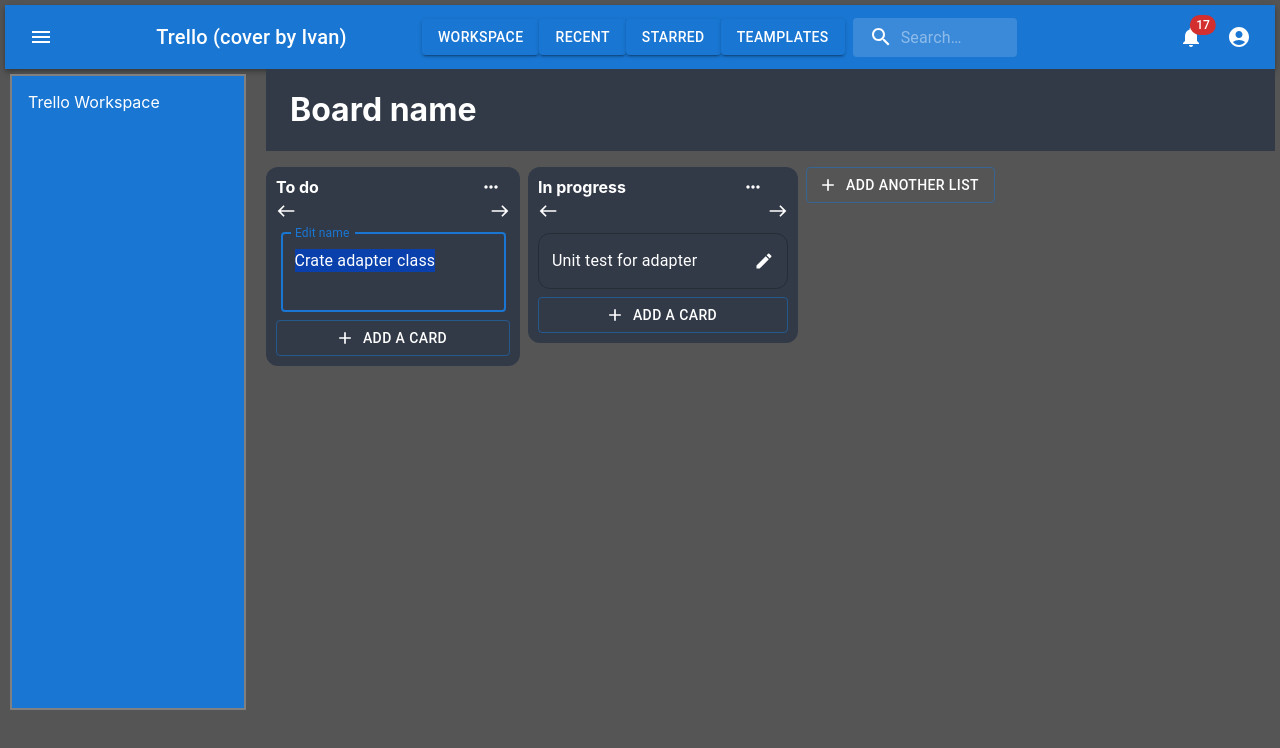
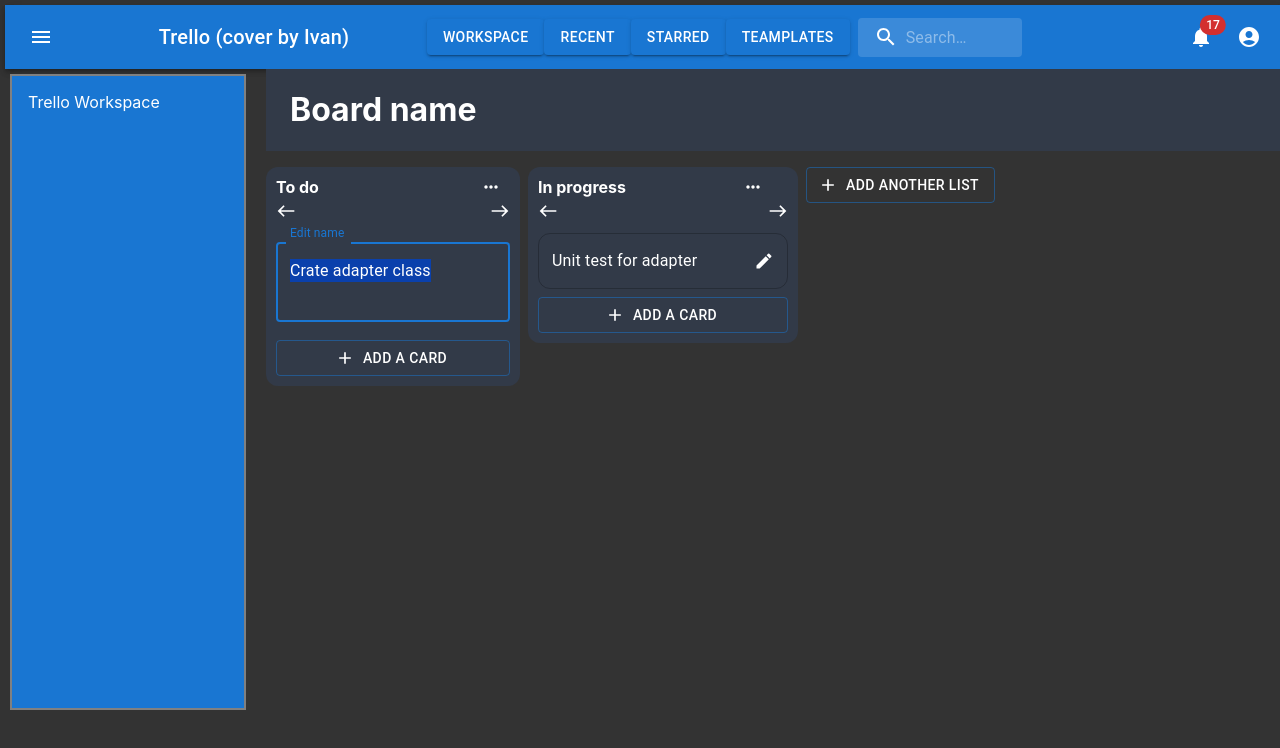
Before and after one commit to todivan/trello, a React (Create React App) app: page / in a window 1280 px wide. Both pictures are taken after a click on the icon 502 px from the left and 260 px from the top of the page. Shown: the top 748 px of the page. Built offline with nearby package versions, Linux system fonts and the light colour scheme.

Commit message:
Trello: focus on edt name after adding new task

```diff
--- a/src/App.tsx
+++ b/src/App.tsx
@@ -7,7 +7,8 @@
 import MainContent from './components/Content/MainContent';
 
 const rootStyles = {
-  backgroundColor: '#555555',
+  backgroundColor: '#333333',
+  width: '100vw',
   minHeight: '100vh',
   padding: '5px',
 };
--- a/src/components/Task/Task.tsx
+++ b/src/components/Task/Task.tsx
@@ -7,11 +7,12 @@
     key: React.Key;
     task: TTask;
     updateTask: (updatedItem: TTask) => void;
+    isFocusOnNew: boolean;
   };
 
-const Task: React.FC<TTaskProps> = ({ task, updateTask }) => {
+const Task: React.FC<TTaskProps> = ({ task, updateTask, isFocusOnNew }) => {
 
-    const [isEdit, setIsEdit] = useState(false);
+    const [isEdit, setIsEdit] = useState(isFocusOnNew);
 
     const switchToEdit = () => {
         setIsEdit(true);
@@ -33,7 +34,7 @@
     }
 
     return(
-        <Box>
+        <>
             {isEdit ?
             <TextField
                 id="outlined-multiline-static"
@@ -44,7 +45,7 @@
                 defaultValue={task.name}
                 onKeyDown={keyPress}
                 autoFocus={isEdit}
-                sx={{  color:'white' }}
+                sx={{  color:'white', padding:'10px 0px 10px 0px' }}
                 onFocus={event => {
                     event.target.select();
                 }}
@@ -61,14 +62,14 @@
                 defaultValue={task.name}
                 endAdornment={<ModeIcon fontSize="small" onClick={switchToEdit} cursor='pointer'></ModeIcon>}
                 aria-describedby="outlined-weight-helper-text"
-                sx={{ border: '0px solid white', borderRadius:3, width:250, cursor: 'pointer', color:'white' }}
+                sx={{ border: '0px solid white', borderRadius:3, width:250, cursor: 'pointer', color:'white'}}
                 onDoubleClick={openTaskDetails}
                 inputProps={{
                 'aria-label': 'weight', readOnly: true,
                 }}
             />
             }
-        </Box>
+        </>
     );
 }
 
--- a/src/components/TaskList/ListHeader.tsx
+++ b/src/components/TaskList/ListHeader.tsx
@@ -26,7 +26,7 @@
      }
 
     return (
-        <Box>
+        <>
             {isEdit ?
                 <OutlinedInput
                     id="outlined-adornment-weight"
@@ -37,7 +37,7 @@
                     aria-describedby="outlined-weight-helper-text"
                     onKeyDown={keyPress}
                     autoFocus={true}
-                    sx={{ cursor: 'pointer', color:'white' }}
+                    sx={{ cursor: 'pointer', color:'white', padding:'10px 0px 10px 0px' }}
                     onFocus={event => {
                         event.target.select();
                     }}
@@ -59,7 +59,7 @@
                     </Grid>
                 </Grid>
             }
-        </Box>
+        </>
     );
 }
 
--- a/src/components/TaskList/TasksList.tsx
+++ b/src/components/TaskList/TasksList.tsx
@@ -5,10 +5,12 @@
 import AddIcon from '@mui/icons-material/Add';
 import ListHeader from "./ListHeader";
 import ListMoveNavigation from "./ListMoveNavigation";
+import { useState } from "react";
 
 const TasksList: React.FC<TListProps> = ({ key, list, updateList, changePosition }) => {
 
     const {collectionOfTasks, setCollectionOfTasks} = useTasks();
+    const [newAddedId, setNewAddedId] = useState<number>(-1);
 
     const updateTask = (updatedItem: TTask) => {
         setCollectionOfTasks(prevList => prevList.map(item => (item.id === updatedItem.id ? updatedItem : item)));
@@ -22,6 +24,7 @@
           description: `Description ${collectionOfTasks.length + 1}`,
         };
         setCollectionOfTasks(prevList => [...prevList, newObject]);
+        setNewAddedId(newObject.id);
       };
 
     return(
@@ -34,7 +37,7 @@
                     </Box>
 
                     {collectionOfTasks.filter(x => x.listId === list.id).map((item) => (
-                        <Task key={item.id} task={item} updateTask={updateTask} />
+                        <Task key={item.id} task={item} updateTask={updateTask} isFocusOnNew={newAddedId === item.id} />
                     ))}
 
                     <Button variant="outlined" sx={{ color:'white' }} startIcon={<AddIcon />} onClick={addNewTask}>
```
